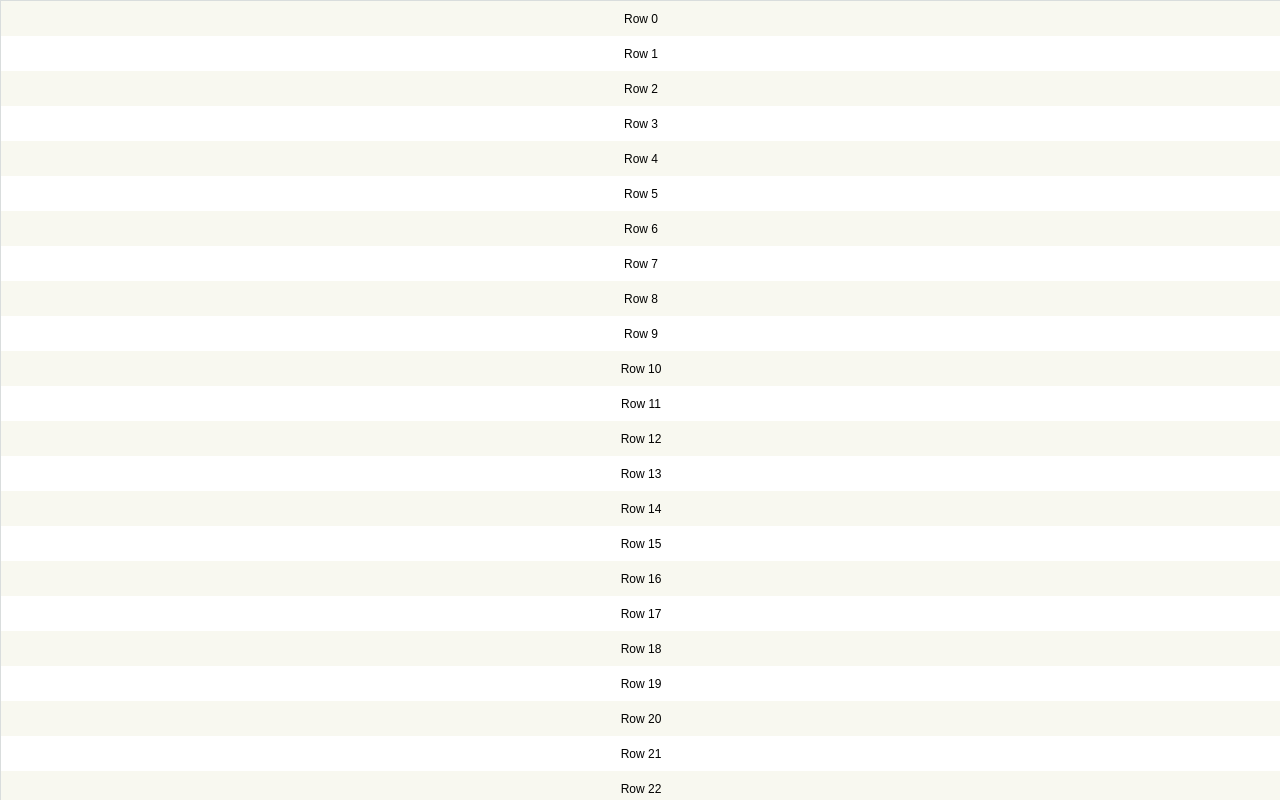
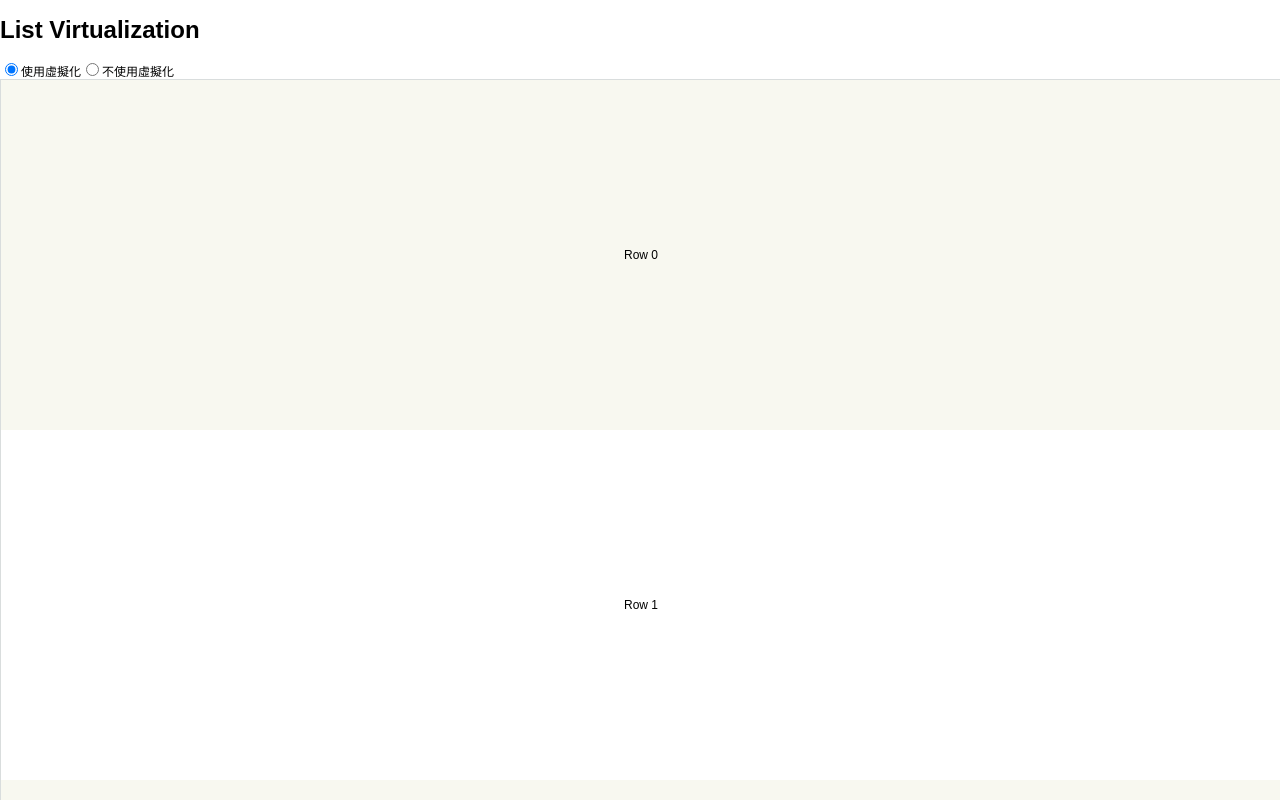
Before and after one commit to JuneLin2001/List-Virtualization-Discussion, a React (Vite) app: page / in a window 1280 px wide. Built offline with nearby package versions, Linux system fonts and the light colour scheme.

Commit message:
feat: add two situation components

```diff
--- a/src/App.jsx
+++ b/src/App.jsx
@@ -1,29 +1,38 @@
-import React from "react";
-import { FixedSizeList as List } from "react-window";
-import AutoSizer from "react-virtualized-auto-sizer";
+import React, { useState } from "react";
 import "../src/index.css";
-
-const Row = ({ index, style }) => (
-  <div className={index % 2 ? "ListItemOdd" : "ListItemEven"} style={style}>
-    Row {index}
-  </div>
-);
+import UsingListVirtualization from "./UsingListVirtualization";
+import UsingRegularList from "./UsingRegularList";
 
 const App = () => {
+  const [showVirtualization, setShowVirtualization] = useState(true); // 狀態用來切換
+
   return (
-    <AutoSizer>
-      {({ height, width }) => (
-        <List
-          className="List"
-          height={height}
-          itemCount={1000}
-          itemSize={35}
-          width={width}
-        >
-          {Row}
-        </List>
-      )}
-    </AutoSizer>
+    <>
+      <h1>List Virtualization</h1>
+      <div>
+        <label>
+          <input
+            type="radio"
+            value="virtualization"
+            checked={showVirtualization}
+            onChange={() => setShowVirtualization(true)} // 切換到虛擬化
+          />
+          使用虛擬化
+        </label>
+        <label>
+          <input
+            type="radio"
+            value="regular"
+            checked={!showVirtualization}
+            onChange={() => setShowVirtualization(false)} // 切換到不使用虛擬化
+          />
+          不使用虛擬化
+        </label>
+      </div>
+
+      {/* 根據狀態顯示相應的列表 */}
+      {showVirtualization ? <UsingListVirtualization /> : <UsingRegularList />}
+    </>
   );
 };
 
--- /dev/null
+++ b/src/UsingListVirtualization.jsx
@@ -0,0 +1,28 @@
+import { FixedSizeList as List } from "react-window";
+import AutoSizer from "react-virtualized-auto-sizer";
+
+const Row = ({ index, style }) => (
+  <div className={index % 2 ? "ListItemOdd" : "ListItemEven"} style={style}>
+    Row {index}
+  </div>
+);
+
+const UsingListVirtualization = () => {
+  return (
+    <AutoSizer>
+      {({ height, width }) => (
+        <List
+          className="List"
+          height={height}
+          itemCount={1000}
+          itemSize={350}
+          width={width}
+        >
+          {Row}
+        </List>
+      )}
+    </AutoSizer>
+  );
+};
+
+export default UsingListVirtualization;
--- /dev/null
+++ b/src/UsingRegularList.jsx
@@ -0,0 +1,19 @@
+import React from "react";
+
+const Row = ({ index }) => (
+  <div className={index % 2 ? "ListItemOdd" : "ListItemEven"}>Row {index}</div>
+);
+
+const UsingRegularList = () => {
+  const itemCount = 10000;
+
+  return (
+    <div className="List" style={{ Height: "600px", overflowY: "auto" }}>
+      {Array.from({ length: itemCount }, (_, index) => (
+        <Row key={index} index={index} />
+      ))}
+    </div>
+  );
+};
+
+export default UsingRegularList;
```
